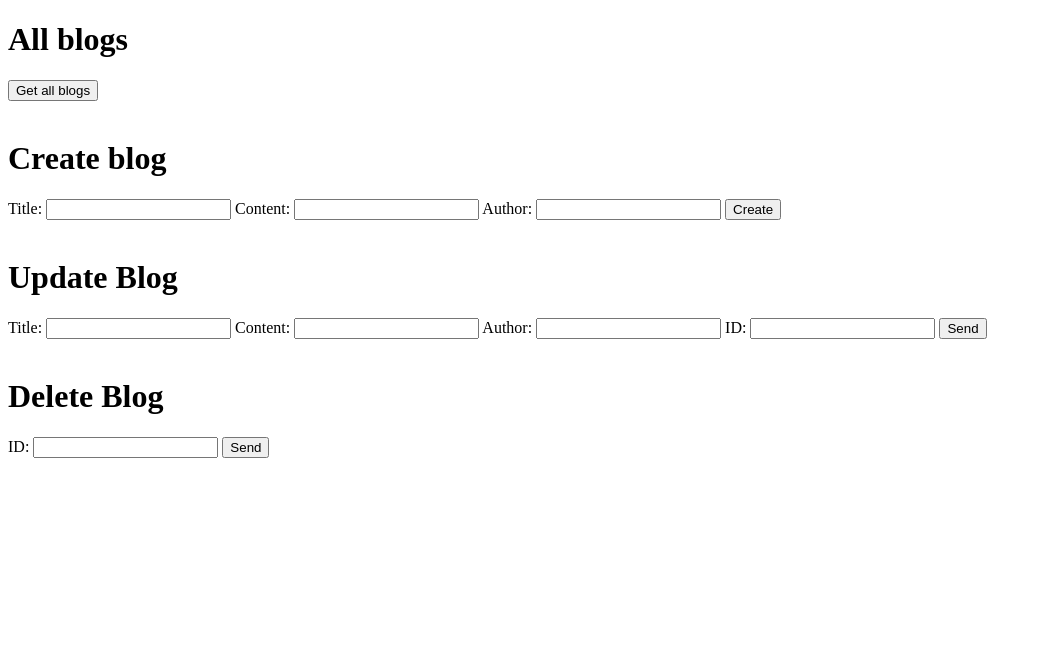
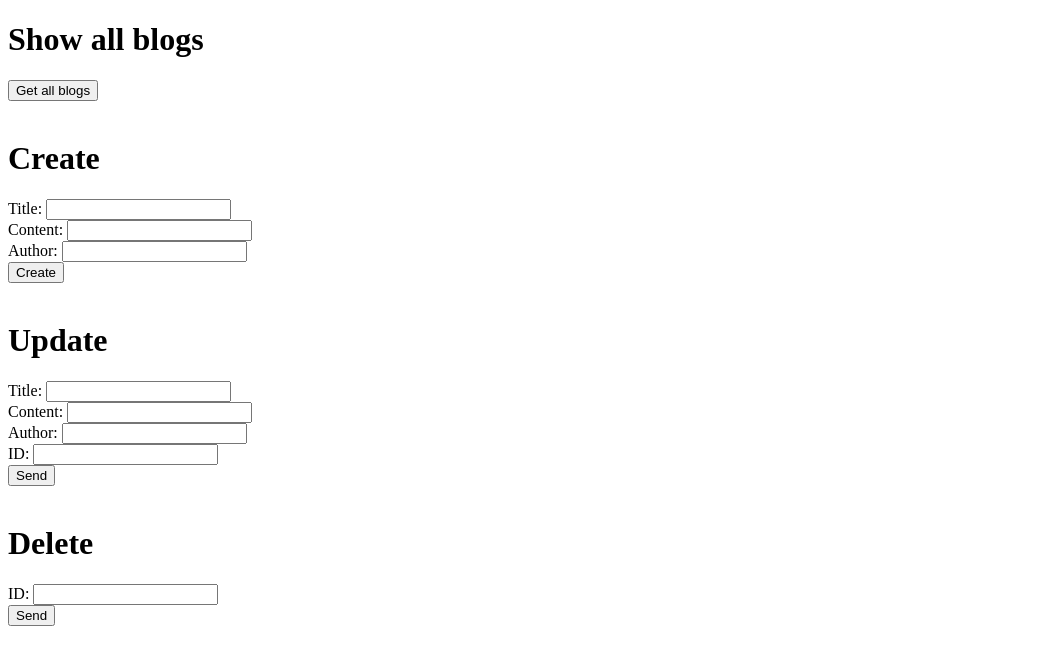
Before and after one commit to acevedodavid/lab9, a website: page public/index.html in a window 1280 px wide. Shown: the whole page, without its empty margins (0-1042 px from the left). Drawn offline with nearby package versions, Linux system fonts and the light colour scheme.

Commit message:
Program finished

```diff
--- a/public/index.html
+++ b/public/index.html
@@ -2,7 +2,7 @@
 <html>
 
 <body>
-    <h1>All blogs</h1>
+    <h1>Show all blogs</h1>
     <div class="blogs">
 
     </div>
@@ -14,33 +14,38 @@
 
     <br>
 
-    <h1>Create blog</h1>
+    <h1>Create</h1>
     <form class="create">
         <label for="bTitle"> Title: </label>
         <input id="bTitle" type="text">
+        <br>
         <label for="bContent"> Content: </label>
         <input id="bContent" type="text">
+        <br>
         <label for="bAuthor"> Author: </label>
         <input id="bAuthor" type="text">
-
+        <br>
         <button type="submit" class="postBlog">
         Create
       </button>
     </form>
 
     <br>
-    <h1>Update Blog</h1>
+    <h1>Update</h1>
 
     <form class="update">
         <label for="bTitle"> Title: </label>
         <input id="ubTitle" type="text">
+        <br>
         <label for="bContent"> Content: </label>
         <input id="ubContent" type="text">
+        <br>
         <label for="bAuthor"> Author: </label>
         <input id="ubAuthor" type="text">
+        <br>
         <label for="bID"> ID: </label>
         <input id="ubID" type="text">
-
+        <br>
         <button type="submit" class="postBlog">
       Send
     </button>
@@ -48,12 +53,12 @@
 
 
     <br>
-    <h1>Delete Blog</h1>
+    <h1>Delete</h1>
 
     <form class="delete">
         <label for="blogID"> ID: </label>
         <input id="blogID" type="text">
-
+        <br>
         <button type="submit" class="postBlog">
       Send
     </button>
```
